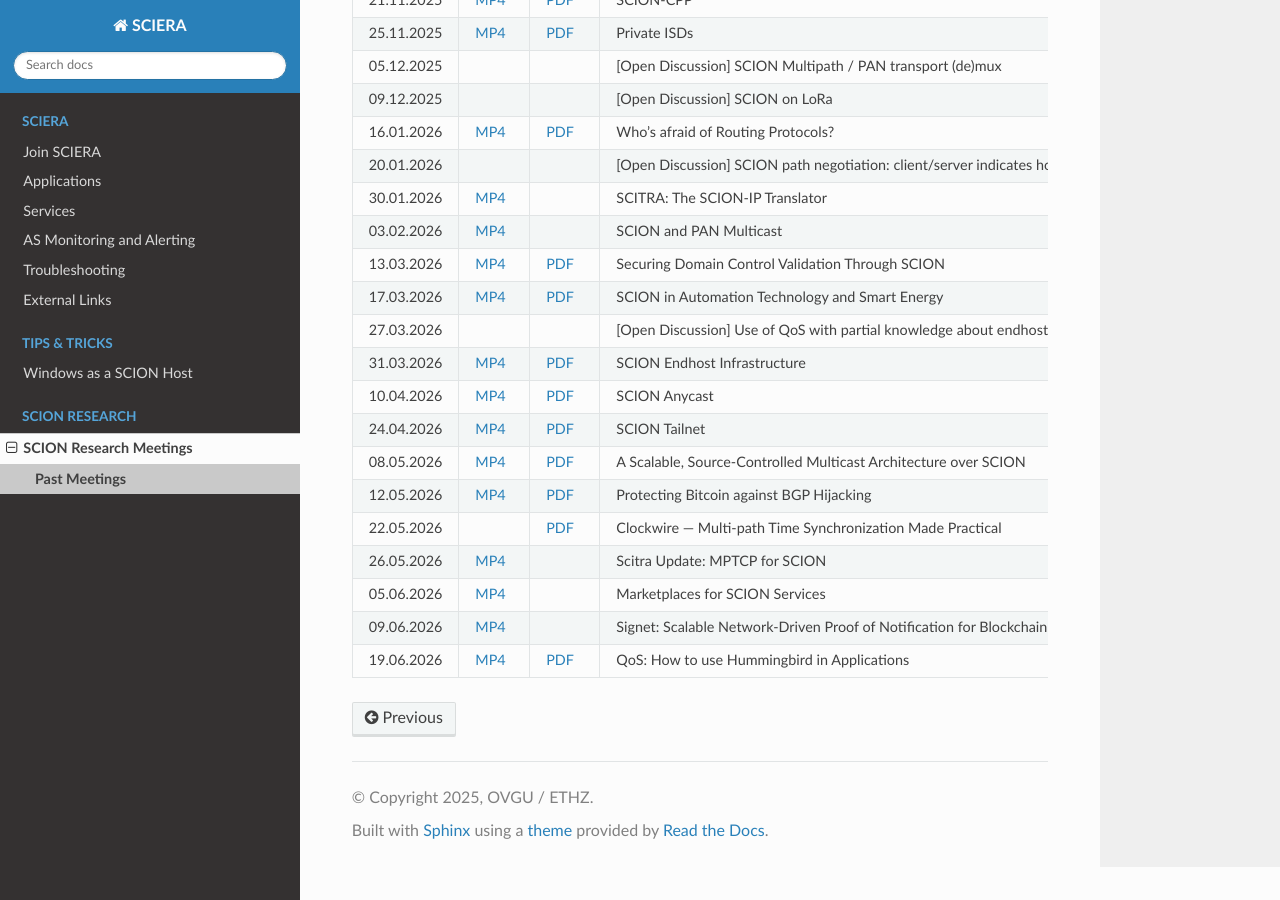
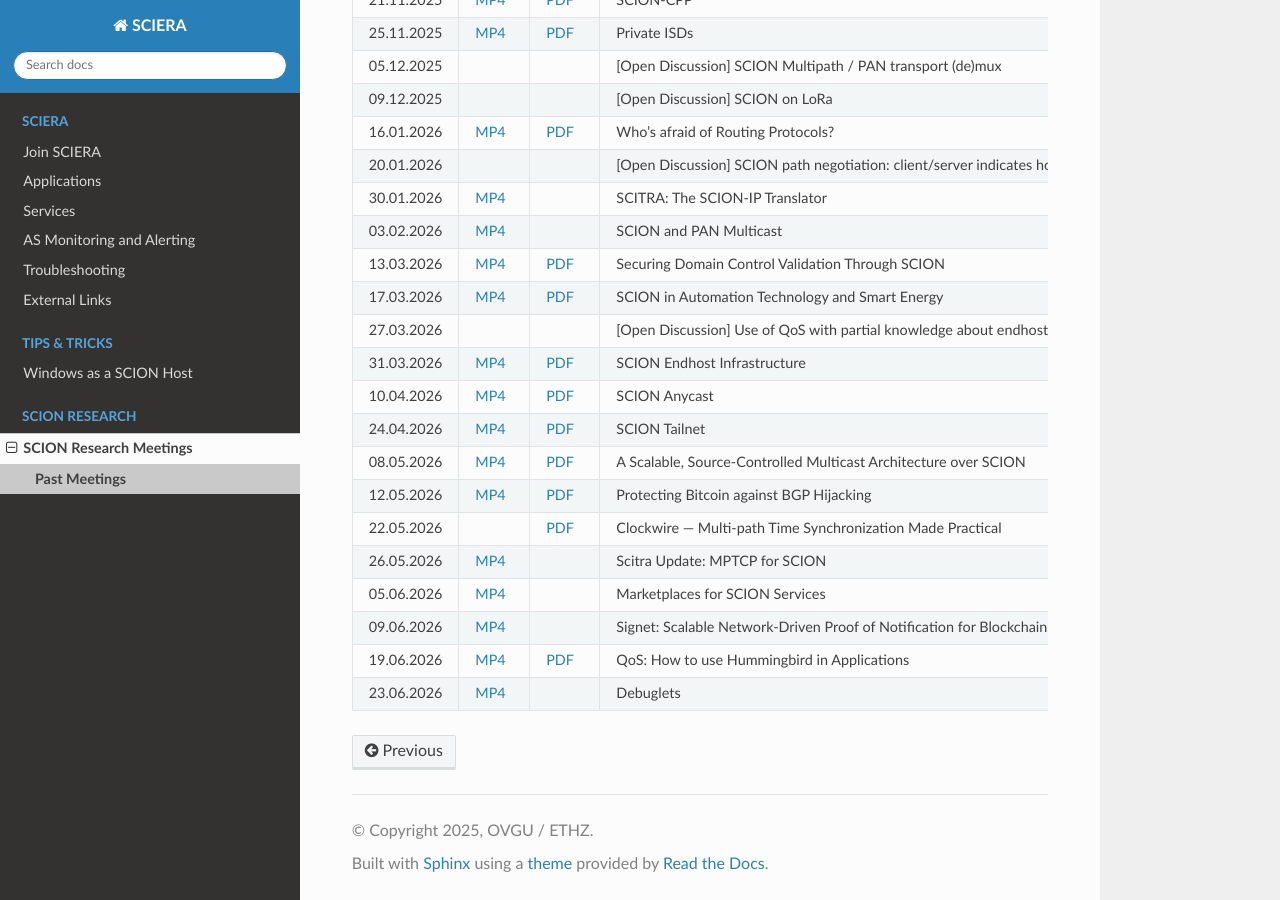
Before and after one commit to netsys-lab/scion-education-network-documentation, a Sphinx documentation site: the page built from docs/source/scion-research/meetings/past.rst, in a window 1280 px wide and 900 px high, scrolled down 1214 px. Built offline with Sphinx 7.4.7 and the Read the Docs theme 3.1.0, drawn with Linux system fonts in a browser that asks for light colours.

Commit message:
Add video.

```diff
--- a/docs/source/scion-research/meetings/past.rst
+++ b/docs/source/scion-research/meetings/past.rst
@@ -315,3 +315,9 @@ We keep an archive of past SCION research meetings:
       - QoS: How to use Hummingbird in Applications
       - Maciej Byczko (ETH Zurich)
       -
+    * - 23.06.2026
+      - `MP4 <https://drive.google.com/file/d/1ESfgrW2-OccMCMWHZxPtEV9w80HjMxJG/view>`__
+      -
+      - Debuglets
+      - Yi-Min Lin (ETH Zurich)
+      -
```
